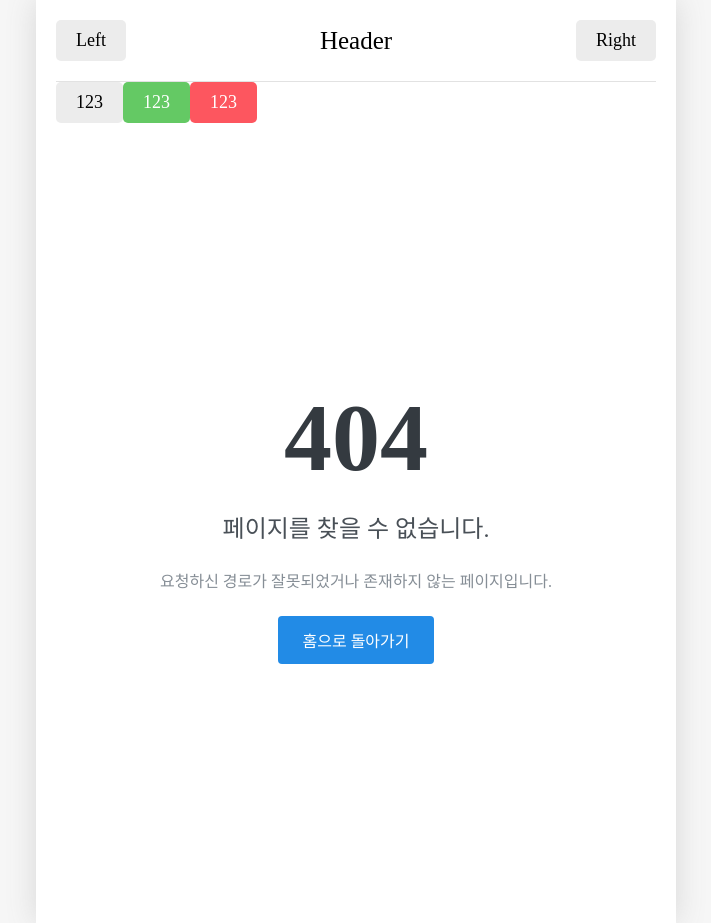
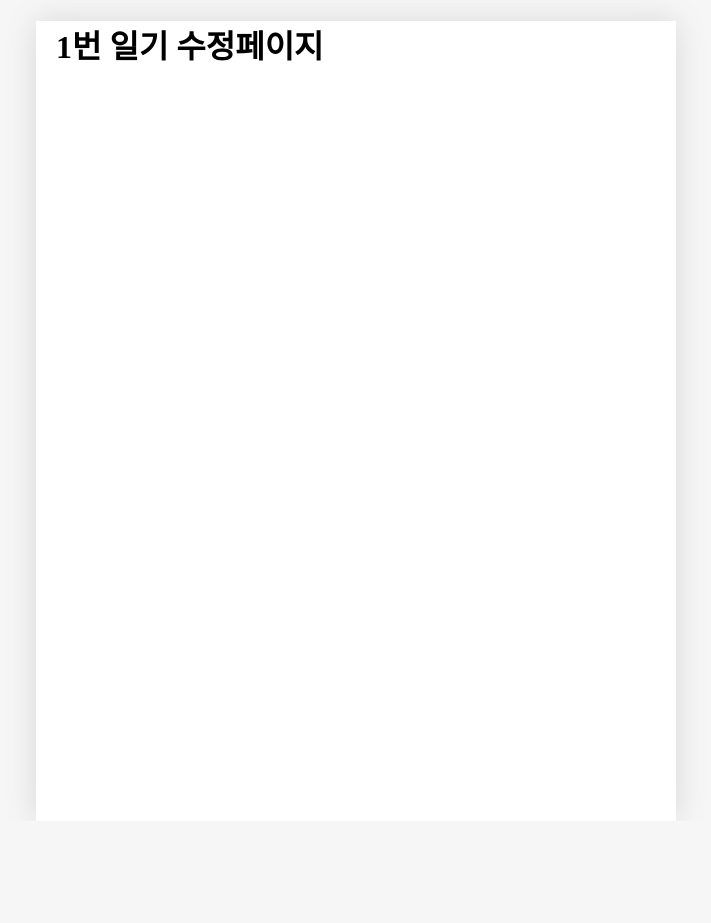
Before and after one commit to seop-kim/js, a React (Vite) app in the folder section12/: page /edit/1 in a window 1280 px wide. Before the commit this address had no page. Shown: the whole page, without its empty margins (284-995 px from the left). After the commit the page ends 821 px from the top, so only its background shows below. Built offline with nearby package versions, Linux system fonts and the light colour scheme; a web font is replaced by a local one.

Commit message:
feat: Add Edit page for editing diary entries
Edit.jsx와 Edit.css를 추가하고, 일기 수정 페이지를 구현하였습니다. App.jsx에 수정 페이지 경로를 추가하고, mockData와 reducer를 적용하여 상태 관리를 준비했습니다.

```diff
--- a/section12/src/App.jsx
+++ b/section12/src/App.jsx
@@ -1,64 +1,59 @@
 // React
-import {Route, Routes, useNavigate} from 'react-router-dom'
+import {Route, Routes} from 'react-router-dom'
+import {useReducer, useRef} from 'react'
 
 // Pages
 import Home from "./pages/Home";
 import New from "./pages/New";
 import Diary from "./pages/Diary";
+import Edit from "./pages/Edit";
 import Notfound from "./pages/Notfound";
 
 // Component
-import Button from "./components/Button";
-import Header from "./components/Header";
-
+// import Button from "./components/Button";
+// import Header from "./components/Header";
 // CSS
 import './App.css'
 
 // Image
 
 
-// 1. 모든 일기를 조회하는 home
-// 2. 새로운 일기를 생성하는 /New
-// 3. 일기를 상세 조회하는 /Diary
+const mockData = [
+  {
+    id: 1,
+    createdData: new Date().getTime(),
+    emotionId: 1,
+    content: '1번 일기 내용',
+  },
+  {
+    id: 2,
+    createdData: new Date().getTime(),
+    emotionId: 2,
+    content: '2번 일기 내용',
+  },
+  {
+    id: 3,
+    createdData: new Date().getTime(),
+    emotionId: 3,
+    content: '3번 일기 내용',
+  },
+]
+
+function reducer(state, action) {
+  return state;
+}
+
 function App() {
-  const nav = useNavigate();
-  const onClickButton = () => {
-    nav('/new')
-  };
+  const [data, dispatch] = useReducer(reducer, mockData);
+  const refId = useRef(4);
 
   return (
       <>
-        <div>
-          <Header title='Header'
-                  leftChild={<Button text='Left'/>}
-                  rightChild={<Button text='Right'/>}/>
-        </div>
-
-        <div>
-          <Button text='123'
-                  type='DEFAULT'
-                  onClick={() => {
-                    console.log('123버튼 클릭')
-                  }}
-          />
-          <Button text='123'
-                  type='POSITIVE'
-                  onClick={() => {
-                    console.log('123버튼 클릭')
-                  }}
-          />
-          <Button text='123'
-                  type='NEGATIVE'
-                  onClick={() => {
-                    console.log('123버튼 클릭')
-                  }}
-          />
-        </div>
-
         <Routes>
           <Route path='/' element={<Home/>}></Route>
           <Route path='/new' element={<New/>}></Route>
           <Route path='/diary/:id' element={<Diary/>}></Route>
+          <Route path='/edit/:id' element={<Edit/>}></Route>
           <Route path='*' element={<Notfound/>}></Route>
         </Routes>
       </>
--- /dev/null
+++ b/section12/src/pages/Edit.jsx
@@ -0,0 +1,12 @@
+// React
+import {useParams} from "react-router-dom";
+
+// CSS
+import './Edit.css'
+
+const Edit = () => {
+  const params = useParams();
+  return <h1>{params.id}번 일기 수정페이지</h1>;
+};
+
+export default Edit;
```
Also changed, not shown: section12/src/pages/Edit.css (added), 1 other file (tests, documents, lock files or other folders).
